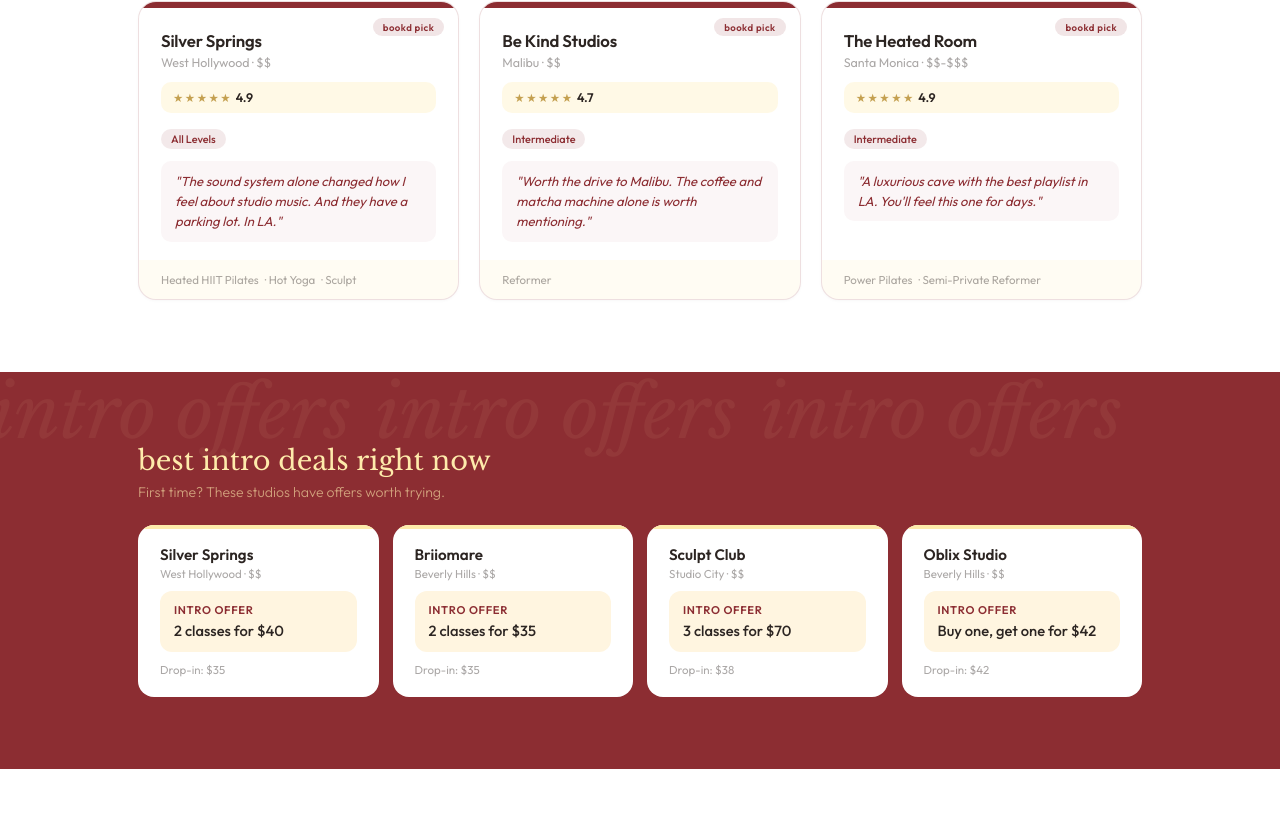
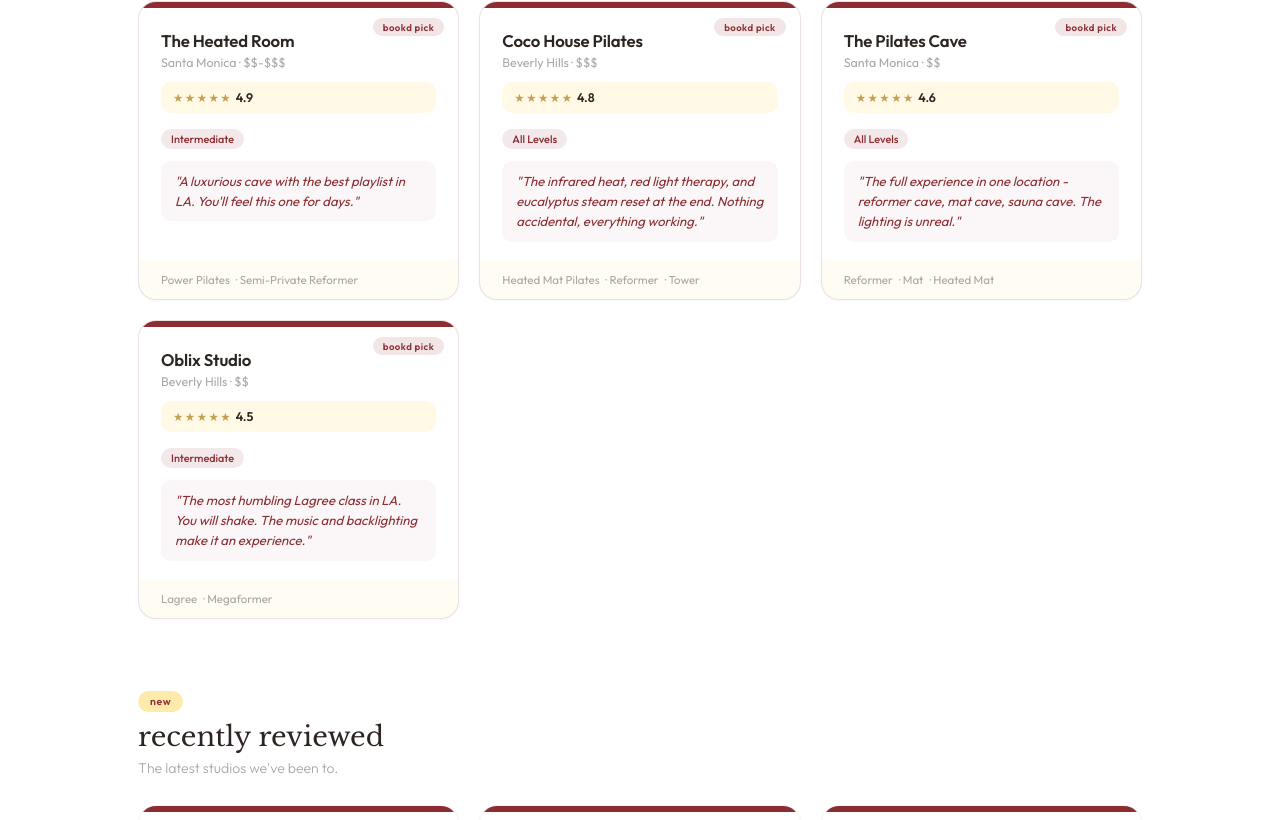
Before and after one commit to bookdwithus-coder/bookd, a React (Vite) app: page / in a window 1280 px wide. Shown: the part 938-1758 px from the top of the page. Built offline with nearby package versions, Linux system fonts and the light colour scheme.

Commit message:
favorites, sorting, intro deals

```diff
--- a/src/App.jsx
+++ b/src/App.jsx
@@ -28,7 +28,7 @@
 // ─── STUDIO DATA ─────────────────────────────────────────────
 const STUDIOS = [
   {
-    id: "s1", name: "Speir Pilates", neighborhood: "West Hollywood", address: "8356 Santa Monica Blvd, West Hollywood, CA",
+    id: "s1", introPricePerClass: 30, dateAdded: "2026-06-01", name: "Speir Pilates", neighborhood: "West Hollywood", address: "8356 Santa Monica Blvd, West Hollywood, CA",
     zip: "90069", classTypes: ["Reformer", "Power Reformer"],
     dropInPrice: "$45", priceTier: "$$", introOffer: "Single class for $30",
     bookingUrl: "https://speirpilates.com/studio-classes", instagram: "@speirpilates",
@@ -48,7 +48,7 @@
     videoId: null, color: "#C4A08A",
   },
   {
-    id: "s2", name: "Pilates Boutique", neighborhood: "West Hollywood", address: "470 N Doheny Dr, West Hollywood, CA",
+    id: "s2", introPricePerClass: 39, dateAdded: "2026-06-01", name: "Pilates Boutique", neighborhood: "West Hollywood", address: "470 N Doheny Dr, West Hollywood, CA",
     zip: "90048", classTypes: ["Cadillac Reformer", "Chair"],
     dropInPrice: "$59", priceTier: "$$$", introOffer: "Single class for $39",
     bookingUrl: "https://www.pilatesboutique.com/", instagram: "@studiopilatesboutique",
@@ -68,12 +68,12 @@
     videoId: null, color: "#B8A090",
   },
   {
-    id: "s3", name: "Silver Springs", neighborhood: "West Hollywood", address: "8710 Melrose Ave, West Hollywood, CA",
+    id: "s3", introPricePerClass: 20, dateAdded: "2026-06-01", name: "Silver Springs", neighborhood: "West Hollywood", address: "8710 Melrose Ave, West Hollywood, CA",
     zip: "90069", classTypes: ["Heated HIIT Pilates", "Hot Yoga", "Sculpt"],
     dropInPrice: "$35", priceTier: "$$", introOffer: "2 classes for $40",
     bookingUrl: "https://silverspringsla.com/pages/schedule", instagram: "@silverspringsmelrose",
     tags: { level: "All Levels" }, parkingType: "Parking Lot", parkingEase: "Moderate",
-    isFavorite: true, favoriteNote: "The sound system alone changed how I feel about studio music. And they have a parking lot. In LA.",
+    isFavorite: false,
     goodToKnow: ["They give you a mat, towel, and face towel - all free", "They have their own parking lot which never happens in LA", "They clean everything up for you after class", "Palo Santo at the end of class - so calming"],
     bestFor: "Anyone who wants a studio that goes above and beyond on the details. The sound system, the amenities, the parking lot - everything is thought through.",
     rating: 4.9, ratings: { aesthetic: 5, music: 5, cleanliness: 5, difficulty: 4.5 },
@@ -89,7 +89,7 @@
     videoId: null, color: "#A0B8B8",
   },
   {
-    id: "s4", name: "Karen Lord Pilates", neighborhood: "Santa Monica", address: "1427 7th St, Santa Monica, CA",
+    id: "s4", introPricePerClass: 25, dateAdded: "2026-06-01", name: "Karen Lord Pilates", neighborhood: "Santa Monica", address: "1427 7th St, Santa Monica, CA",
     zip: "90401", classTypes: ["Modern Reformer"],
     dropInPrice: "$43", priceTier: "$$", introOffer: "Single class for $25",
     bookingUrl: "https://www.karenlordpilatesmovement.com/book-a-class", instagram: "@karenlordpilates",
@@ -110,7 +110,7 @@
     videoId: null, color: "#D4B8A0",
   },
   {
-    id: "s5", name: "The Pilates Cave", neighborhood: "West LA", address: "11824 W Pico Blvd, Los Angeles, CA",
+    id: "s5", introPricePerClass: 35, dateAdded: "2026-06-01", name: "The Pilates Cave", neighborhood: "West LA", address: "11824 W Pico Blvd, Los Angeles, CA",
     zip: "90064", classTypes: ["Reformer", "Mat"],
     dropInPrice: "$45", priceTier: "$$", introOffer: "First class $35",
     bookingUrl: "https://thepilatescave.com/schedule-pilates-cave/", instagram: "@thepilatescave",
@@ -131,11 +131,12 @@
     videoId: null, color: "#B0C0A8",
   },
   {
-    id: "s6", name: "Oblix Studio", neighborhood: "Beverly Hills", address: "243 N Robertson Blvd, Beverly Hills, CA",
+    id: "s6", introPricePerClass: 21, dateAdded: "2026-06-01", name: "Oblix Studio", neighborhood: "Beverly Hills", address: "243 N Robertson Blvd, Beverly Hills, CA",
     zip: "90211", classTypes: ["Lagree", "Megaformer"],
     dropInPrice: "$42", priceTier: "$$", introOffer: "Buy one, get one for $42",
     bookingUrl: "https://www.oblixstudio.com/schedule", instagram: "@oblixstudios",
     tags: { level: "Intermediate" }, parkingType: "Metered Parking", parkingEase: "Easy",
+    isFavorite: true, favoriteNote: "The most humbling Lagree class in LA. You will shake. The music and backlighting make it an experience.",
     goodToKnow: ["Incredible intro offers - check their site", "Music is loud and fun - mostly hip hop and rap", "Be ready to be humbled - this class is no joke"],
     bestFor: "Anyone who wants a seriously challenging Lagree class in a beautiful studio with great music. Come humble.",
     rating: 4.5, ratings: { aesthetic: 4.5, music: 4, cleanliness: 5, difficulty: 4.7 },
@@ -151,12 +152,12 @@
     videoId: null, color: "#C0A8C0",
   },
   {
-    id: "s7", name: "Be Kind Studios", neighborhood: "Malibu", address: "23465 Civic Center Way, Suite #830, Malibu, CA",
+    id: "s7", introPricePerClass: 35, dateAdded: "2026-06-01", name: "Be Kind Studios", neighborhood: "Malibu", address: "23465 Civic Center Way, Suite #830, Malibu, CA",
     zip: "90265", classTypes: ["Reformer"],
     dropInPrice: "$45", priceTier: "$$", introOffer: "Single class for $35",
     bookingUrl: "https://bekindstudios.com/locations#/", instagram: "@bekindstudios",
     tags: { level: "Intermediate" }, parkingType: "Parking Lot", parkingEase: "Easy",
-    isFavorite: true, favoriteNote: "Worth the drive to Malibu. The coffee and matcha machine alone is worth mentioning.",
+    isFavorite: false,
     goodToKnow: ["They have an infamous coffee and matcha machine - actually so good", "One of their newest locations - attention to detail in the design is insane", "Every class is going to be challenging", "Instructors are super nice and knowledgeable"],
     bestFor: "Anyone willing to make the drive to Malibu for a stunning studio with consistently challenging classes, amazing instructors, and honestly the best studio coffee machine in LA.",
     rating: 4.7, ratings: { aesthetic: 5, music: 4.5, cleanliness: 5, difficulty: 4.3 },
@@ -172,7 +173,7 @@
     videoId: null, color: "#A8C0D0",
   },
   {
-    id: "s8", name: "Sculpt Club", neighborhood: "Studio City", address: "12348 Ventura Blvd, Suite C, Studio City, CA",
+    id: "s8", introPricePerClass: 25, dateAdded: "2026-06-01", name: "Sculpt Club", neighborhood: "Studio City", address: "12348 Ventura Blvd, Suite C, Studio City, CA",
     zip: "91604", classTypes: ["Booty & Abs", "Full Body Sculpt", "Pilates", "Mat & Tower Pilates"],
     dropInPrice: "$38", priceTier: "$$", introOffer: "3 classes for $70",
     bookingUrl: "https://www.sculptclubco.com/schedule", instagram: "@sculptclubla",
@@ -192,7 +193,7 @@
     videoId: null, color: "#D0C0A0",
   },
   {
-    id: "s9", name: "The Heated Room", neighborhood: "Santa Monica", address: "315 Wilshire Blvd, Santa Monica, CA",
+    id: "s9", introPricePerClass: 20, dateAdded: "2026-06-01", name: "The Heated Room", neighborhood: "Santa Monica", address: "315 Wilshire Blvd, Santa Monica, CA",
     zip: "90401", classTypes: ["Power Pilates", "Semi-Private Reformer"],
     dropInPrice: "$40-$55", priceTier: "$$-$$$", introOffer: "Mat: 2 classes for $40, Reformer: Single class for $45",
     bookingUrl: "https://www.heatedroom.com/schedule?_mt=%2Fschedule%2Fdaily%3FactiveCategoryId%3D0", instagram: "@heatedroom",
@@ -213,11 +214,12 @@
     videoId: null, color: "#B8C4B8",
   },
   {
-    id: "s10", name: "Coco House Pilates", neighborhood: "Beverly Hills", address: "350 N Canon Dr, Beverly Hills, CA",
+    id: "s10", introPricePerClass: 25, dateAdded: "2026-06-01", name: "Coco House Pilates", neighborhood: "Beverly Hills", address: "350 N Canon Dr, Beverly Hills, CA",
     zip: "90210", classTypes: ["Heated Mat Pilates", "Reformer", "Tower"],
     dropInPrice: "$45-$65", priceTier: "$$$", introOffer: "Mat: Single class for $25, Reformer: Single class for $30\"",
     bookingUrl: "https://www.cocohousepilates.com/book-a-class", instagram: "@cocohousepilates",
     tags: { level: "All Levels" }, parkingType: "Metered Parking, Parking Garage free for 2 hours", parkingEase: "Easy",
+    isFavorite: true, favoriteNote: "The infrared heat, red light therapy, and eucalyptus steam reset at the end. Nothing accidental, everything working.",
     goodToKnow: ["Heated class - come hydrated", "Dark, moody mat pilates room - very different from typical studio", "Grip socks mandatory for both rooms", "Plenty of free parking around the studio"],
     bestFor: "Intermediate to advanced studio goers who want to be pushed. The combinations are unmatched and you will leave feeling like it is the hardest pilates class you have ever taken.",
     rating: 4.8, ratings: { aesthetic: 5, music: 4.5, cleanliness: 5, difficulty: 4.7 },
@@ -233,7 +235,7 @@
     videoId: null, color: "#C8B0A0",
   },
   {
-    id: "s11", name: "Briiomare", neighborhood: "Beverly Hills", address: "236 1/2 S Robertson Blvd, Beverly Hills, CA",
+    id: "s11", introPricePerClass: 17.5, dateAdded: "2026-06-11", name: "Briiomare", neighborhood: "Beverly Hills", address: "236 1/2 S Robertson Blvd, Beverly Hills, CA",
     zip: "90211", classTypes: ["Heated Mat Pilates", "Non-Heated Mat Pilates"],
     dropInPrice: "$35", priceTier: "$$", introOffer: "2 classes for $35",
     bookingUrl: "https://www.briiomare.com/book-a-class", instagram: "@briiomare",
@@ -253,7 +255,7 @@
     videoId: null, color: "#D4C0B0",
   },
   {
-    id: "s12", name: "Karen Lord Pilates", neighborhood: "West Hollywood", address: "7024 Melrose Ave, Los Angeles, CA",
+    id: "s12", introPricePerClass: 30, dateAdded: "2026-06-14", name: "Karen Lord Pilates", neighborhood: "West Hollywood", address: "7024 Melrose Ave, Los Angeles, CA",
     zip: "90038", classTypes: ["Reformer", "Private Reformer", "Tower Reformer"],
     dropInPrice: "$46", priceTier: "$$$", introOffer: "First class $30",
     bookingUrl: "https://www.karenlordpilatesmovement.com/melrose", instagram: "@karenlordpilates",
@@ -274,12 +276,13 @@
     videoId: null, color: "#B0A8C0",
   },
   {
-    id: "s13", name: "The Pilates Cave", neighborhood: "Santa Monica", address: "3250 Pico Blvd, Santa Monica, CA",
+    id: "s13", introPricePerClass: 35, dateAdded: "2026-06-16", name: "The Pilates Cave", neighborhood: "Santa Monica", address: "3250 Pico Blvd, Santa Monica, CA",
     zip: "90405", classTypes: ["Reformer", "Mat", "Heated Mat"],
     dropInPrice: "$45", priceTier: "$$", introOffer: "First class $35",
     bookingUrl: "https://thepilatescave.com/pilates-cave/", instagram: "@thepilatescave",
     tags: { level: "All Levels" }, parkingType: "Street Parking", parkingEase: "Moderate",
     brand: "The Pilates Cave",
+    isFavorite: true, favoriteNote: "The full experience in one location - reformer cave, mat cave, sauna cave. The lighting is unreal.",
     goodToKnow: ["This is their newest and largest location with both mat and reformer caves", "Sauna cave with two large saunas and two large showers", "Bring a towel for heated mat classes - not provided, mats are included", "Memberships work across all three locations"],
     bestFor: "Anyone who wants the full Pilates Cave experience in one location - reformer cave, mat cave, sauna cave, and incredible lighting throughout. This is their flagship.",
     rating: 4.6, ratings: { aesthetic: 5, music: 4.5, cleanliness: 5, difficulty: 4 },
@@ -295,7 +298,7 @@
     videoId: null, color: "#C0B8A8",
   },
   {
-    id: "s14", name: "Summer Pilates", neighborhood: "Santa Monica", address: "625 Montana Ave, Santa Monica, CA",
+    id: "s14", introPricePerClass: 26.67, dateAdded: "2026-06-22", name: "Summer Pilates", neighborhood: "Santa Monica", address: "625 Montana Ave, Santa Monica, CA",
     zip: "90403", classTypes: ["Reformer"],
     dropInPrice: "$45", priceTier: "$$", introOffer: "2 for $65 / 3 for $80",
     bookingUrl: "https://www.summer-pilates.com/schedule", instagram: "@summerpilates__",
@@ -315,7 +318,7 @@
     videoId: null, color: "#D4C8B0",
   },
   {
-    id: "s15", name: "LA Sculpt", neighborhood: "Malibu", address: "23410 Civic Center Way Ste E-9, Malibu, CA",
+    id: "s15", introPricePerClass: 30, dateAdded: "2026-06-24", name: "LA Sculpt", neighborhood: "Malibu", address: "23410 Civic Center Way Ste E-9, Malibu, CA",
     zip: "90265", classTypes: ["Mat Pilates", "Pilates Sculpt"],
     dropInPrice: "$44", priceTier: "$$", introOffer: "First class $30 / 2 weeks unlimited $79",
     bookingUrl: "https://lasculpt.com/classes", instagram: "@lasculpt_",
@@ -335,7 +338,7 @@
     videoId: null, color: "#C8B8D0",
   },
   {
-    id: "s16", name: "Burn LA", neighborhood: "Studio City", address: "12080 Ventura Pl, Unit 1-2, Studio City, CA",
+    id: "s16", introPricePerClass: 16.67, dateAdded: "2026-06-30", name: "Burn LA", neighborhood: "Studio City", address: "12080 Ventura Pl, Unit 1-2, Studio City, CA",
     zip: "91604", classTypes: ["BURN45", "ISOBURN", "BUILD"],
     dropInPrice: "$50", priceTier: "$$$", introOffer: "3 for $50 (buy 1 get 2 free)",
     bookingUrl: "https://burnla.com/schedule", instagram: "@burnlosangeles",
@@ -604,8 +607,10 @@
 // ─── HOME PAGE ───────────────────────────────────────────────
 function HomePage({ navigate, searchAndGo }) {
   const [heroSearch,setHeroSearch] = useState("");
-  const topPicks = STUDIOS.filter(s=>s.isFavorite);
-  const bestDeals = STUDIOS.filter(s=>s.introOffer && s.introOffer !== "Check website for intro offers").sort((a,b)=>parseFloat(a.dropInPrice.replace(/[^0-9.]/g,""))-parseFloat(b.dropInPrice.replace(/[^0-9.]/g,""))).slice(0,4);
+  const topPicks = STUDIOS.filter(s=>s.isFavorite).sort((a,b)=>b.rating-a.rating).slice(0,4);
+  const bestDeals = STUDIOS.filter(s=>s.introOffer && s.introOffer !== "Check website for intro offers" && s.introPricePerClass).sort((a,b)=>a.introPricePerClass-b.introPricePerClass).slice(0,4);
+  const threeWeeksAgo = new Date(Date.now() - 21 * 24 * 60 * 60 * 1000);
+  const recentlyAdded = STUDIOS.filter(s => s.dateAdded && new Date(s.dateAdded) >= threeWeeksAgo).sort((a,b) => b.rating - a.rating).slice(0,4);
   const QUICK = ["Reformer Pilates","Mat Pilates","Pilates in West Hollywood","Pilates in Santa Monica"];
 
   return <div>
@@ -664,6 +669,20 @@
         {topPicks.map(s => <StudioCard key={s.id} studio={s} navigate={navigate} featured />)}
       </div>
     </section>
+
+    {/* Recently reviewed */}
+    {recentlyAdded.length > 0 && (
+    <section style={{padding:"0 clamp(16px,4vw,48px) 72px",maxWidth:1100,margin:"0 auto"}}>
+      <div style={{display:"flex",alignItems:"center",gap:10,marginBottom:8}}>
+        <span style={{background:BRAND.butter,color:BRAND.red,borderRadius:100,padding:"4px 12px",fontSize:"0.65rem",fontWeight:600,letterSpacing:"0.06em"}}>new</span>
+      </div>
+      <h2 style={{fontFamily:"'Libre Baskerville',Georgia,serif",fontSize:"clamp(1.3rem,3vw,1.7rem)",fontWeight:400,marginBottom:6}}>recently reviewed</h2>
+      <p style={{fontSize:"0.88rem",color:BRAND.textLight,marginBottom:28,fontWeight:300}}>The latest studios we've been to.</p>
+      <div style={{display:"grid",gridTemplateColumns:"repeat(auto-fill,minmax(min(100%,320px),1fr))",gap:20}}>
+        {recentlyAdded.map(s => <StudioCard key={s.id} studio={s} navigate={navigate} />)}
+      </div>
+    </section>
+    )}
 
     {/* Best intro deals */}
     {bestDeals.length > 0 && (
@@ -851,6 +870,7 @@
       onMouseLeave={e=>{e.currentTarget.style.transform="translateY(0)";e.currentTarget.style.boxShadow="0 1px 3px rgba(44,37,34,0.03)";}}>
       <div style={{height:6,background:BRAND.red}} />
       {featured && s.isFavorite && <div style={{position:"absolute",top:16,right:14,background:"rgba(140,45,50,0.12)",color:"#8C2D32",borderRadius:100,padding:"3px 10px",fontSize:"0.6rem",fontWeight:600,letterSpacing:"0.05em"}}>bookd pick</div>}
+      {!(featured && s.isFavorite) && s.dateAdded && (new Date(s.dateAdded) >= new Date(Date.now() - 21*24*60*60*1000)) && <div style={{position:"absolute",top:16,right:14,background:BRAND.butter,color:BRAND.red,borderRadius:100,padding:"3px 10px",fontSize:"0.6rem",fontWeight:600,letterSpacing:"0.05em"}}>new</div>}
       <div style={{padding:"22px 22px 18px",flex:1}}>
         <div style={{fontSize:"1.05rem",fontWeight:600,marginBottom:4,letterSpacing:"-0.01em"}}>{s.name}</div>
         <div style={{fontSize:"0.78rem",color:"rgba(44,37,34,0.4)",marginBottom:12}}>{s.neighborhood} · {s.priceTier}</div>
```
